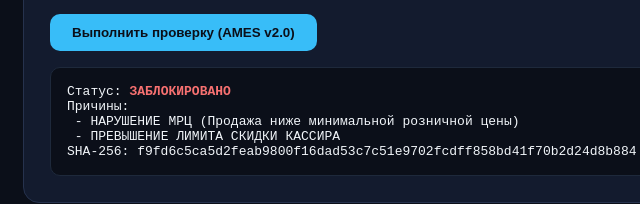
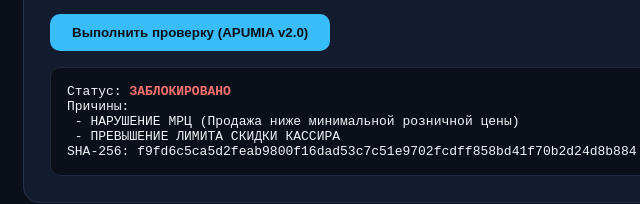
Before and after one commit to apumiaaifund/apumia-retail-guard-demo, a plain HTML site: page index.html in a window 1280 px wide. Shown: the part 436-640 px from the top of the page, 157-797 px from the left. Drawn offline with Linux system fonts and the light colour scheme.

Commit message:
chore: clean AMES marker in retail-guard-demo

```diff
--- a/index.html
+++ b/index.html
@@ -1,9 +1,9 @@
 <!DOCTYPE html><html lang="ru"><head><meta charset="utf-8"><meta name="viewport" content="width=device-width,initial-scale=1">
 <title>АПУМИЯ Защита Касс и Розницы — Стенд РФ</title>
 <style>body{margin:0;font-family:system-ui,sans-serif;background:#0b0f19;color:#f1f5f9}header{display:flex;justify-content:space-between;align-items:center;padding:16px 32px;border-bottom:1px solid #26324d;background:#0f1626}.brand{font-weight:800}.brand span{color:#38bdf8}.nav a{color:#38bdf8;text-decoration:none;margin-left:16px;font-size:14px}.wrap{max-width:920px;margin:32px auto;padding:0 20px}.card{background:#131b2e;border:1px solid #26324d;border-radius:16px;padding:26px}.badge{display:inline-block;background:rgba(56,189,248,.12);color:#38bdf8;border:1px solid rgba(56,189,248,.35);padding:4px 12px;border-radius:999px;font-size:12px;font-weight:700;margin-bottom:10px}textarea{width:100%;height:110px;background:#0b0f19;color:#e2e8f0;border:1px solid #334155;border-radius:10px;padding:12px;font-family:monospace;font-size:13px}button{margin-top:12px;background:#38bdf8;color:#0b0f19;border:none;padding:11px 22px;border-radius:10px;font-weight:700;cursor:pointer}.res{margin-top:16px;padding:16px;border-radius:10px;background:#0b0f19;border:1px solid #1e293b;font-family:monospace;font-size:13px;white-space:pre-wrap}.PASS{color:#4ade80;font-weight:800}.FAIL{color:#f87171;font-weight:800}</style></head>
-<body><header><div class="brand">🛡️ АПУМИЯ Защита Касс и Розницы <span>Стенд проверки РФ</span></div><div class="nav"><a href="../index.html">← Реестр решений</a></div></header>
+<body><header><div class="brand">🛡️ АПУМИЯ Защита Касс и Розницы <span>Стенд проверки РФ</span></div><div class="nav"><a href="https://apumiaaifund.github.io/">← Реестр решений</a></div></header>
 <div class="wrap"><div class="card"><div class="badge">54-ФЗ • ФФД 1.2 • Честный ЗНАК • Контроль МРЦ</div><h1>АПУМИЯ Защита Касс и Розницы</h1><p style="color:#94a3b8">Математическая блокировка ошибочных скидок кассиров, продаж ниже МРЦ и чеков без кода маркировки до отправки в ОФД.</p>
-<textarea id="inp">{"товар":"Парфюмерия / Обувь","цена_руб":4200,"мрц_руб":4500,"скидка_пкт":18,"макс_скидка_пкт":15,"код_датаматрикс":"0104601234567890215abc"}</textarea><button onclick="run()">Выполнить проверку (AMES v2.0)</button><div class="res" id="out"></div></div></div>
+<textarea id="inp">{"товар":"Парфюмерия / Обувь","цена_руб":4200,"мрц_руб":4500,"скидка_пкт":18,"макс_скидка_пкт":15,"код_датаматрикс":"0104601234567890215abc"}</textarea><button onclick="run()">Выполнить проверку (APUMIA v2.0)</button><div class="res" id="out"></div></div></div>
 <script>async function sha(m){const b=await crypto.subtle.digest("SHA-256",new TextEncoder().encode(m));return Array.from(new Uint8Array(b)).map(x=>x.toString(16).padStart(2,"0")).join("")}
 async function run(){let o;try{o=JSON.parse(document.getElementById("inp").value)}catch(e){document.getElementById("out").innerHTML=`Статус: <span class="FAIL">ОТКЛОНЕНО</span>\nОшибка JSON: ${e.message}`;return}
 const err=[];if(o["цена_руб"]<o["мрц_руб"])err.push("НАРУШЕНИЕ МРЦ (Продажа ниже минимальной розничной цены)");if(o["скидка_пкт"]>o["макс_скидка_пкт"])err.push("ПРЕВЫШЕНИЕ ЛИМИТА СКИДКИ КАССИРА");if(!o["код_датаматрикс"])err.push("НЕТ КОДА МАРКИРОВКИ ЧЕСТНЫЙ ЗНАК");const h=await sha(JSON.stringify(o));
```
